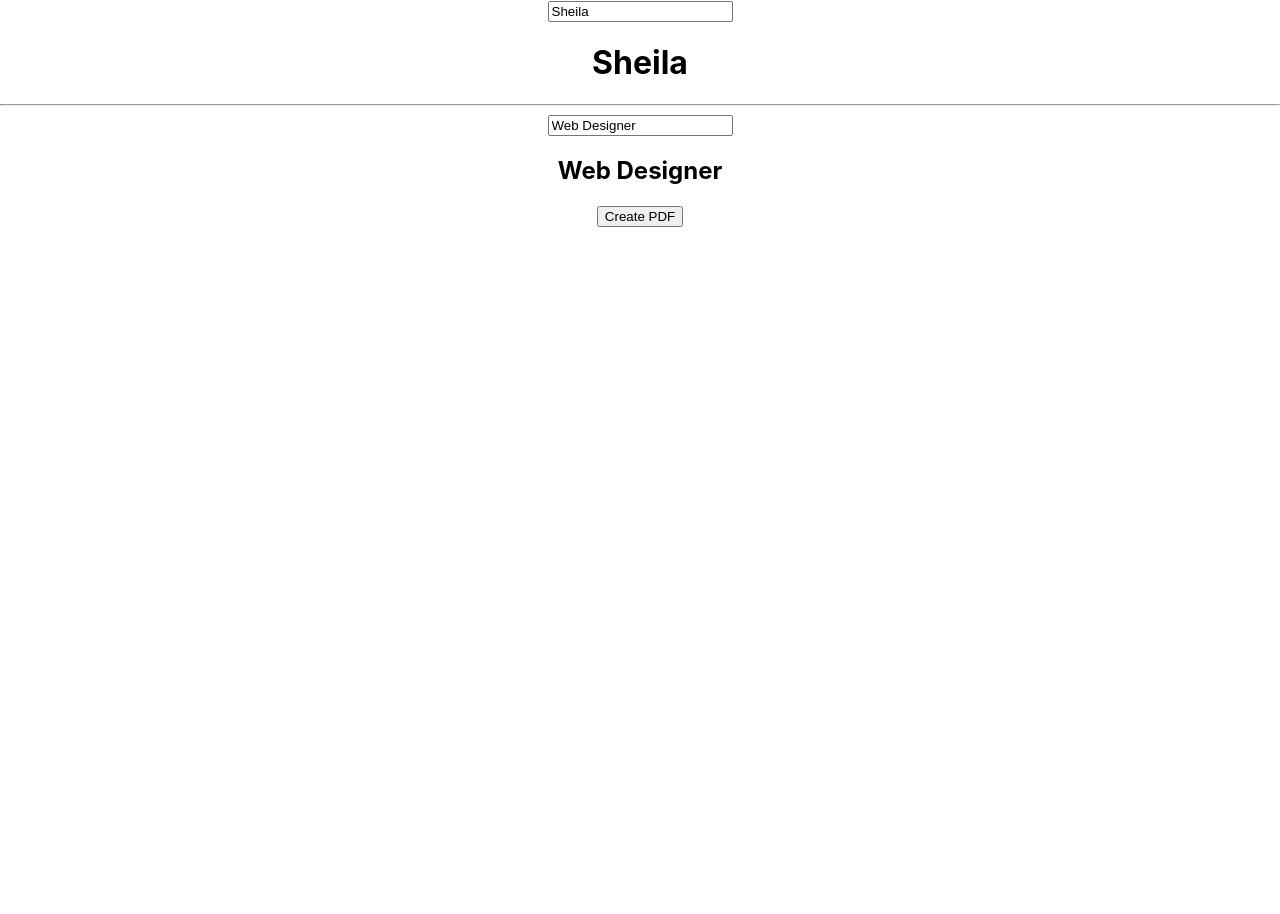
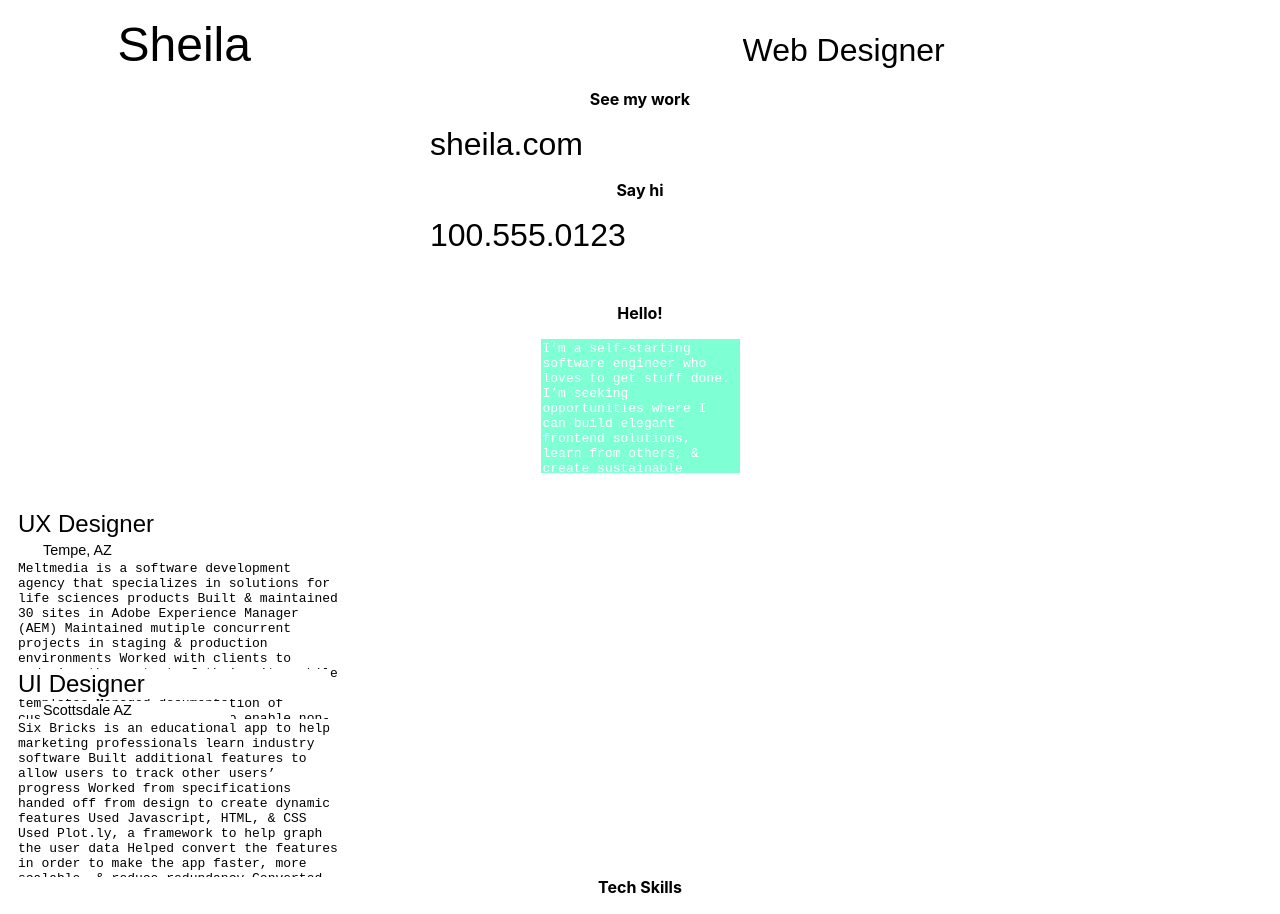
Before and after one commit to lizzkats/resume-builder-frontend, a React (Create React App) app: page / in a window 1280 px wide. Shown: the top 914 px of the page. Before the commit the page ends 800 px from the top, so only its background shows below. Built offline with nearby package versions, Linux system fonts and the light colour scheme.

Commit message:
add styled components and break out into separate files

```diff
--- a/package.json
+++ b/package.json
@@ -7,7 +7,8 @@
   },
   "dependencies": {
     "react": "^16.6.3",
-    "react-dom": "^16.6.3"
+    "react-dom": "^16.6.3",
+    "styled-components": "^4.1.3"
   },
   "scripts": {
     "start": "react-scripts start",
--- /dev/null
+++ b/src/components/BlurbUI.js
@@ -0,0 +1,48 @@
+import React, {Component} from 'react';
+import styled from 'styled-components';
+
+const ChildWrapper = styled.section`
+  background: white;
+  `;
+
+const BlurbText = styled.textarea`
+    border: none;
+    font-size: 1em;
+    color: white;
+    background: aquamarine;
+    resize: none;
+    border: none;
+    overflow: hidden;
+    height: 10em;
+    width: 15em;
+    `;
+const H1 = styled.h1`
+    color: black;
+    font-size: 1em;
+    `;
+export default class BlurbUI extends Component {
+  constructor(props){
+    super(props)
+      this.state = {
+        blurb: "I’m a self-starting software engineer who loves to get stuff done. I’m seeking opportunities where I can build elegant frontend solutions, learn from others, & create sustainable processes."
+      }
+    this.handleChange = this.handleChange.bind(this);
+  }
+  handleChange(event){
+    const {name, value} = event.target
+    this.setState({
+      [name] : value
+    })
+  }
+  render(){
+    return  <ChildWrapper>
+              <H1>Hello!</H1>
+              <BlurbText
+                name="blurb"
+                type="text"
+                value={this.state.blurb}
+                onChange={this.handleChange}
+              />
+            </ChildWrapper>
+  }
+}
--- /dev/null
+++ b/src/components/ContactUI.js
@@ -0,0 +1,79 @@
+import React, {Component} from 'react';
+import styled from 'styled-components';
+
+const ChildWrapper = styled.section`
+  background: white;
+  `;
+const NameInput = styled.input`
+  border: none;
+  font-size: 3em;
+  `;
+const TitleInput = styled.input`
+  border: none;
+  font-size: 2em;
+  `;
+const Input = styled.input`
+  border: none;
+  font-size: 2em;
+  `;
+  const H1 = styled.h1`
+    color: black;
+    font-size: 1em;
+  `
+
+export default class ContactUI extends Component {
+  constructor(props){
+    super(props)
+    this.state = {
+      name: "Sheila",
+      title: "Web Designer",
+      website: "sheila.com",
+      phone: "100.555.0123",
+    }
+    this.handleChange = this.handleChange.bind(this);
+  }
+
+  handleChange(event){
+    const {name, value} = event.target
+    this.setState({
+      [name] : value
+    })
+  }
+
+  render(){
+    return <div>
+            <ChildWrapper>
+              <NameInput
+                name="name"
+                type="text"
+                value={this.state.name}
+                onChange={this.handleChange}
+              />
+              <TitleInput
+                name="title"
+                type="text"
+                value={this.state.title}
+                onChange={this.handleChange}
+              />
+            </ChildWrapper>
+            <ChildWrapper>
+              <H1>See my work </H1>
+              <Input
+                name="website"
+                type="text"
+                value={this.state.website}
+                onChange={this.handleChange}
+              />
+            </ChildWrapper>
+            <ChildWrapper>
+              <H1>Say hi</H1>
+              <Input
+                name="phone"
+                type="text"
+                value={this.state.phone}
+                onChange={this.handleChange}
+              />
+            </ChildWrapper>
+          </div>
+  }
+}
--- /dev/null
+++ b/src/components/ExperienceUI.js
@@ -0,0 +1,90 @@
+import React, {Component} from 'react';
+import styled from 'styled-components';
+
+const ChildWrapper = styled.section`
+  background: white;
+  `;
+  const ExperienceText = styled.textarea`
+      border: none;
+      font-size: 1em;
+      resize: none;
+      border: none;
+      overflow: hidden;
+      height: 20em;
+      width: 25em;
+      `;
+
+  const ExperienceTitle = styled.input`
+    color: black;
+    font-size: 1.5em;
+    border: none;
+  `
+  const ExperienceLocation = styled.input`
+    color: black;
+    font-size: 0.9em;
+    border: none;`
+
+  const Experience = styled.div`
+    height: 10em;
+    width: 15em;
+  `
+
+export default class ExperienceUI extends Component {
+  constructor(props){
+    super(props)
+    this.state = {
+      experience: [
+        {
+        id: 1,
+        title :"UX Designer",
+        location: "Tempe, AZ",
+        description:  "Meltmedia is a software development agency that specializes in solutions for life sciences products Built & maintained 30 sites in Adobe Experience Manager (AEM) Maintained mutiple concurrent projects in staging & production environments Worked with clients to redesign the content of their sites while keeping within the existing dynamic templates Managed documentation of customized AEM components to enable non-technical users to edit content Trained Meltmedia’s email developers how to use AEM versioning to update Important Safety Information, the most crucial legal information on pharmaceutical sites Helped develop company process for utilizing AEM"
+        },
+        {
+        id: 2,
+        title:"UI Designer",
+        location: "Scottsdale AZ",
+        description: "Six Bricks is an educational app to help marketing professionals learn industry software Built additional features to allow users to track other users’ progress Worked from specifications handed off from design to create dynamic features Used Javascript, HTML, & CSS Used Plot.ly, a framework to help graph the user data Helped convert the features in order to make the app faster, more scalable, & reduce redundancy Converted Angular 1 frontend code to React.js The app originally used Java. Built a Node.js API to store user data in a more scalable way Wrote unit tests for the Node.js backend using Jasmine"
+        }
+      ]
+    }
+    this.handleChange = this.handleChange.bind(this);
+  }
+
+  handleChange(event){
+    const {name, value} = event.target
+    this.setState({
+      [name] : value
+    })
+  }
+
+  render(){
+    return  <div>
+            <ChildWrapper>
+            { this.state.experience.map( item => (
+            <Experience key={item.id}>
+              <ExperienceTitle
+              name="title"
+              type="text"
+              value={item.title}
+              onChange={this.handleChange}
+              />
+              <ExperienceLocation
+              name="location"
+              type="text"
+              value={item.location}
+              onChange={this.handleChange}
+              />
+              <ExperienceText
+                name="description"
+                type="text"
+                value={item.description}
+                onChange={this.handleChange}
+              />
+              </Experience>
+            ))
+            }
+            </ChildWrapper>
+            </div>
+  }
+}
--- a/src/components/ResumeUI.js
+++ b/src/components/ResumeUI.js
@@ -1,43 +1,37 @@
 import React, { Component } from "react";
 import SubmitPDF from './SubmitPDF';
+import styled from 'styled-components';
+import ContactUI from './ContactUI';
+import ExperienceUI from './ExperienceUI';
+import SkillsUI from './SkillsUI';
+import BlurbUI from './BlurbUI';
+
+const Wrapper = styled.section`
+    display: flex;
+    flex-direction: column;
+    justify-content: flex-start;
+    padding: 1em;
+    background: white;
+  `;
+
 
 export default class ResumeUI extends Component {
-  constructor(props) {
-    super(props);
-    this.state = {
-      name: "Sheila",
-      title: "Web Designer",
-    };
-    this.handleChange = this.handleChange.bind(this);
-  }
-  handleChange(event){
-    const {name, value} = event.target
-    this.setState({
-      [name] : value
-    })
-  }
-
   render() {
     return (
       <div>
-        <input
-          name="name"
-          type="text"
-          value={this.state.name}
-          onChange={this.handleChange}
-          placeholder="Name"
-        />
-        <h1>{this.state.name}</h1>
-        <hr />
-        <input
-          name="title"
-          type="text"
-          value={this.state.title}
-          onChange={this.handleChange}
-          placeholder="Title"
-        />
-        <h2>{this.state.title}</h2>
-        <SubmitPDF name={this.state.name} title={this.state.title} />
+      <Wrapper>
+        <ContactUI />
+      </Wrapper>
+      <Wrapper>
+        <BlurbUI />
+      </Wrapper>
+      <Wrapper>
+        <ExperienceUI />
+      </Wrapper>
+      <Wrapper>
+        <SkillsUI />
+      </Wrapper>
+      <SubmitPDF />
       </div>
     );
   }
--- /dev/null
+++ b/src/components/SkillsUI.js
@@ -0,0 +1,49 @@
+import React, {Component} from 'react';
+import styled from 'styled-components';
+
+const ChildWrapper = styled.section`
+  background: white;
+  `;
+  const Skills = styled.ul`
+  border: none;
+  height: 5em;
+  width: 20em;
+  `
+  const SkillItem = styled.li`
+  border: none;
+  font-size: 1em;
+  `
+  const H1 = styled.h1`
+    color: black;
+    font-size: 1em;
+  `
+
+export default class SkillsUI extends Component {
+  constructor(props){
+    super(props)
+    this.state = {
+      skills: ["Javascript", "React.js", "HTML", "Node.js", "CSS", "Angular.js", "SCSS", "Bootstrap", "AEM", "Git"]
+    }
+    this.handleChange = this.handleChange.bind(this);
+  }
+
+  handleChange(event){
+    const {name, value} = event.target
+    this.setState({
+      [name] : value
+    })
+  }
+
+  render(){
+    return <div>
+      <ChildWrapper>
+      <H1>Tech Skills</H1>
+      <Skills>
+      {this.state.skills.map(item =>(
+        <SkillItem key={item}>{item}</SkillItem>
+      ))}
+      </Skills>
+      </ChildWrapper>
+          </div>
+  }
+}
--- a/src/components/SubmitPDF.js
+++ b/src/components/SubmitPDF.js
@@ -1,4 +1,16 @@
 import React from "react";
+import styled from 'styled-components';
+
+const Button = styled.button`
+  display: inline-block;
+  color: lightblue;
+  font-size: 1em;
+  margin: 1em;
+  padding: 0.25em 1em;
+  border: 2px solid lightblue;
+  border-radius: 3px;
+  display: block;
+`;
 
 export default class SubmitPDF extends React.Component {
   constructor(props) {
@@ -8,7 +20,7 @@ export default class SubmitPDF extends React.Component {
   }
 
   async createPDF(){
-    await fetch('http://localhost:3000/generatePDF', {
+    await fetch('http://resumetemplatebuilder-backend.herokuapp.com/generatePDF', {
       method: 'POST',
       mode: "cors",
       headers: {
@@ -25,7 +37,7 @@ export default class SubmitPDF extends React.Component {
   render() {
     return (
       <div>
-        <button onClick={this.createPDF}>Create PDF</button>
+        <Button onClick={this.createPDF}>Create PDF</Button>
       </div>
     );
   }
```
Also changed, not shown: 1 other file (tests, documents, lock files or other folders).
